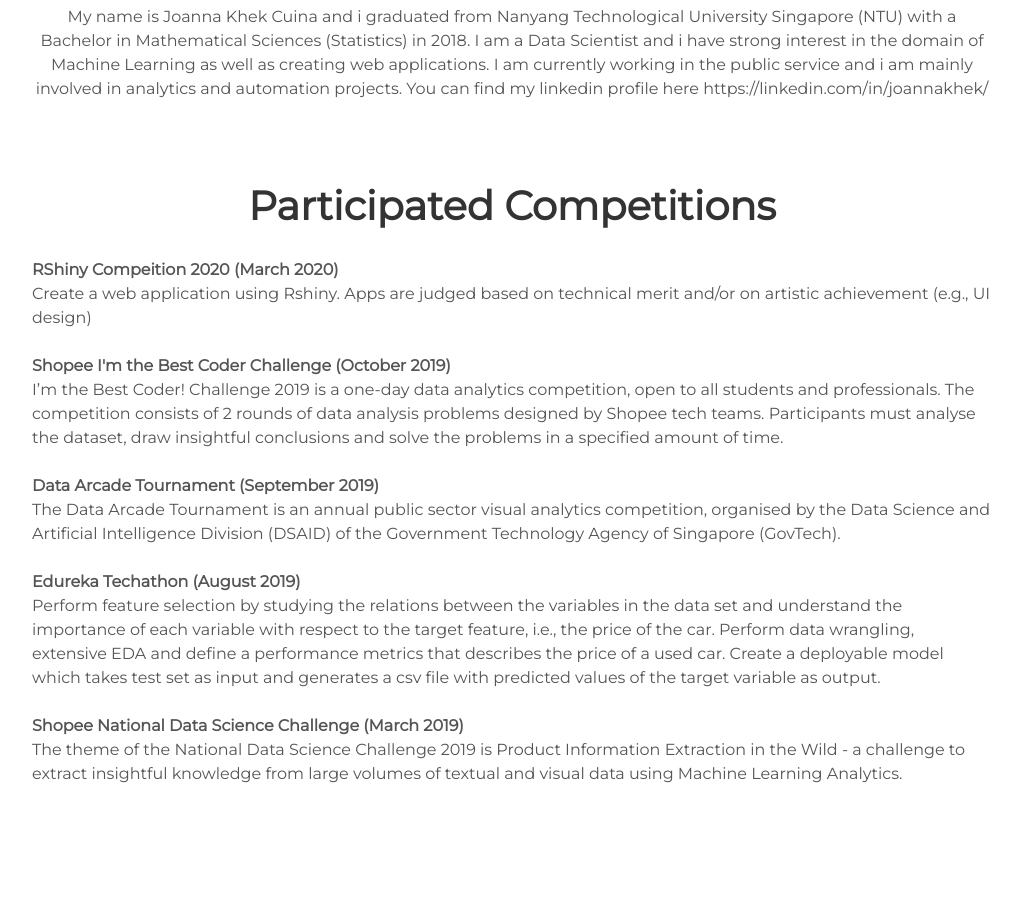
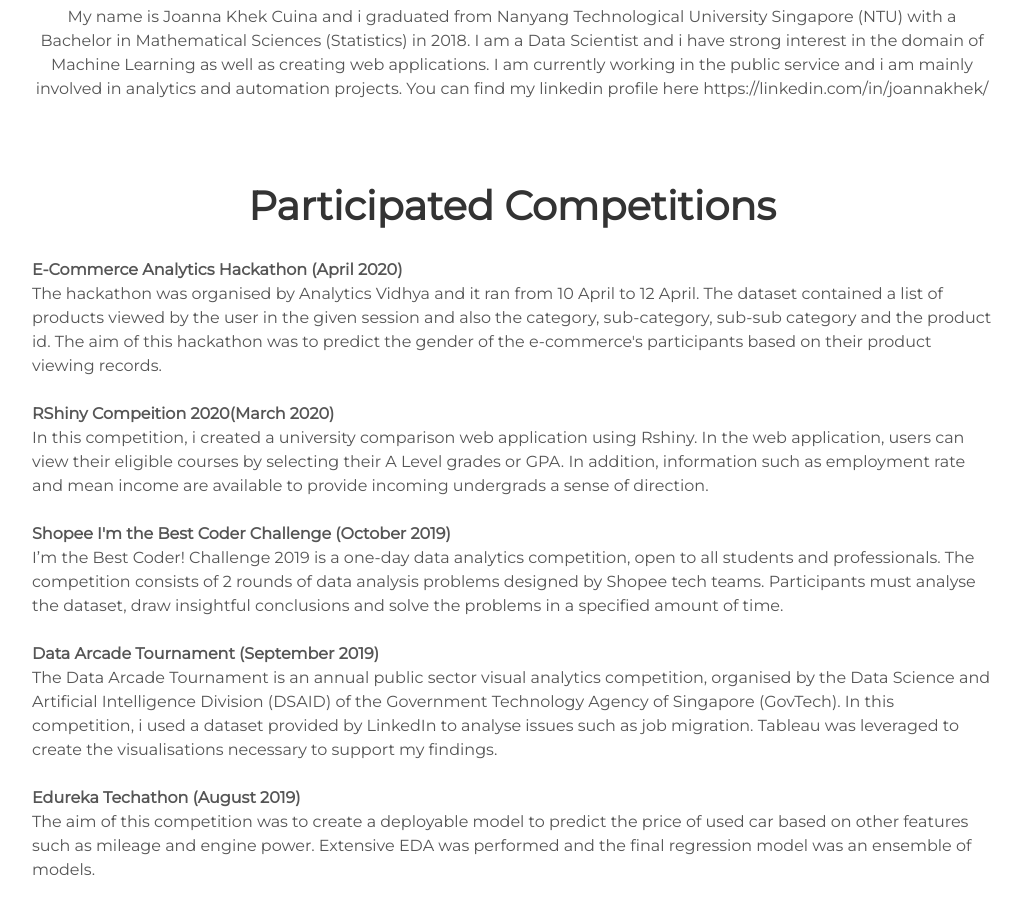
Before and after one commit to Joanna-Khek/joanna-khek.github.io, a Jekyll site: the page built from index.html, in a window 1280 px wide and 900 px high, scrolled down 1052 px. Shown: the whole window, without its empty margins (128-1150 px from the left). Built offline with Jekyll 4.4.1, drawn with Linux system fonts in a browser that asks for light colours; some of the changed text lies outside the part shown.

Commit message:
add description

```diff
--- a/_includes/about.html
+++ b/_includes/about.html
@@ -6,9 +6,16 @@
   <div class="user-competitions">
    <h1><center> Participated Competitions</center></h1>
     <p>
-      <strong>RShiny Compeition 2020 (March 2020)</strong>
+      <strong>E-Commerce Analytics Hackathon (April 2020)</strong>
       <br />
-      Create a web application using Rshiny. Apps are judged based on technical merit and/or on artistic achievement (e.g., UI design)
+      The hackathon was organised by Analytics Vidhya and it ran from 10 April to 12 April.
+      The dataset contained a list of products viewed by the user in the given session and also the category, sub-category, sub-sub category and the product id. The aim of this hackathon was to predict the gender of the e-commerce's participants based on their product viewing records.
+      <br />
+      <br />
+
+      <strong>RShiny Compeition 2020(March 2020)</strong>
+      <br />
+      In this competition, i created a university comparison web application using Rshiny. In the web application, users can view their eligible courses by selecting their A Level grades or GPA. In addition, information such as employment rate and mean income are available to provide incoming undergrads a sense of direction.
       <br />
       <br />
 
@@ -20,19 +27,19 @@
 
       <strong>Data Arcade Tournament (September 2019)</strong>
       <br />
-      The Data Arcade Tournament is an annual public sector visual analytics competition, organised by the Data Science and Artificial Intelligence Division (DSAID) of the Government Technology Agency of Singapore (GovTech).
+      The Data Arcade Tournament is an annual public sector visual analytics competition, organised by the Data Science and Artificial Intelligence Division (DSAID) of the Government Technology Agency of Singapore (GovTech). In this competition, i used a dataset provided by LinkedIn to analyse issues such as job migration. Tableau was leveraged to create the visualisations necessary to support my findings.
       <br />
       <br />
 
       <strong>Edureka Techathon (August 2019)</strong>
       <br />
-      Perform feature selection by studying the relations between the variables in the data set and understand the importance of each variable with respect to the target feature, i.e., the price of the car. Perform data wrangling, extensive EDA and define a performance metrics that describes the price of a used car. Create a deployable model which takes test set as input and generates a csv file with predicted values of the target variable as output.
+      The aim of this competition was to create a deployable model to predict the price of used car based on other features such as mileage and engine power. Extensive EDA was performed and the final regression model was an ensemble of models.
       <br />
       <br />
 
       <strong> Shopee National Data Science Challenge (March 2019) </strong>
       <br />
-      The theme of the National Data Science Challenge 2019 is Product Information Extraction in the Wild - a challenge to extract insightful knowledge from large volumes of textual and visual data using Machine Learning Analytics.
+      The theme of the National Data Science Challenge 2019 is Product Information Extraction in the Wild - a challenge to extract insightful knowledge from large volumes of textual and visual data using Machine Learning Analytics. In this competition, text analysis and convolutional neural network was implemented to predict the category of the product.
       <br />
       <br />
     </p>
--- a/_includes/projects.html
+++ b/_includes/projects.html
@@ -1,5 +1,19 @@
 <div class="user-details">
   <h1> Projects </h1>
+</div>
+<div class="user-projects">
+  <div class="images-left">
+    <img alt="st-bt" src="{{ "assets/img/AnalyticsVidhya.png" | prepend: site.baseurl }}" />
+  </div>
+  <div class="contents-right">
+    <h3> E-Commerce Analytics Hackathon </h3>
+    <ul>
+      <li> Data Science Compeition </li>
+    </ul>
+    <p>The hackathon was organised by Analytics Vidhya and it ran from 10 April to 12 April.
+      The dataset contained a list of products viewed by the user in the given session and also the category, sub-category, sub-sub category and the product id. The aim of this hackathon was to predict the gender of the e-commerce's participants based on their product viewing records.</p>
+    <a class="project-link" href="https://github.com/Joanna-Khek/joanna-khek.github.io/blob/master/E-commerce%20Hackathon/E-Commerce%20Hackathon.ipynb">Check it out</a>
+  </div>
 </div>
 <div class="user-projects">
   <div class="images-right">
```
Also changed, not shown: assets/img/AnalyticsVidhya.png (added).
